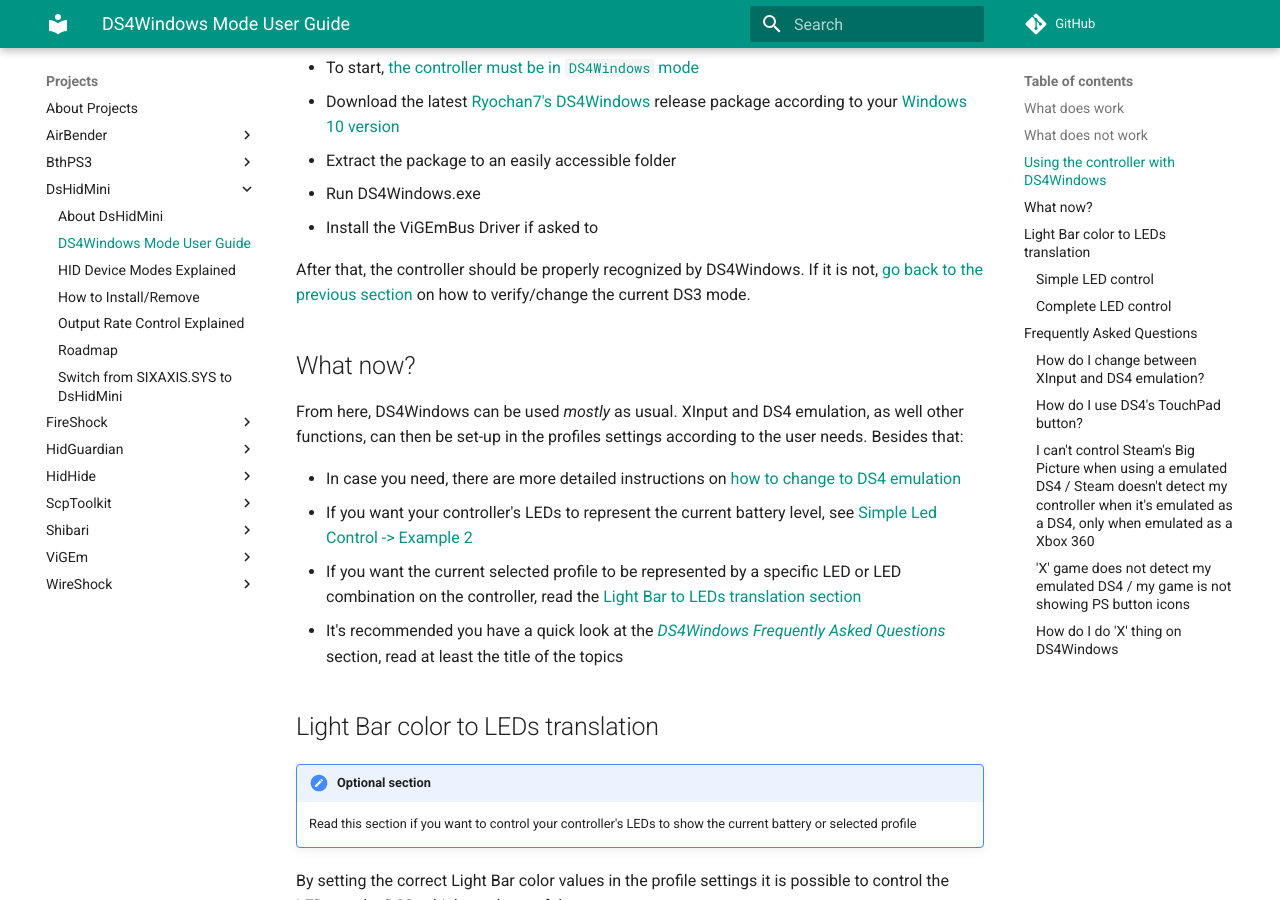
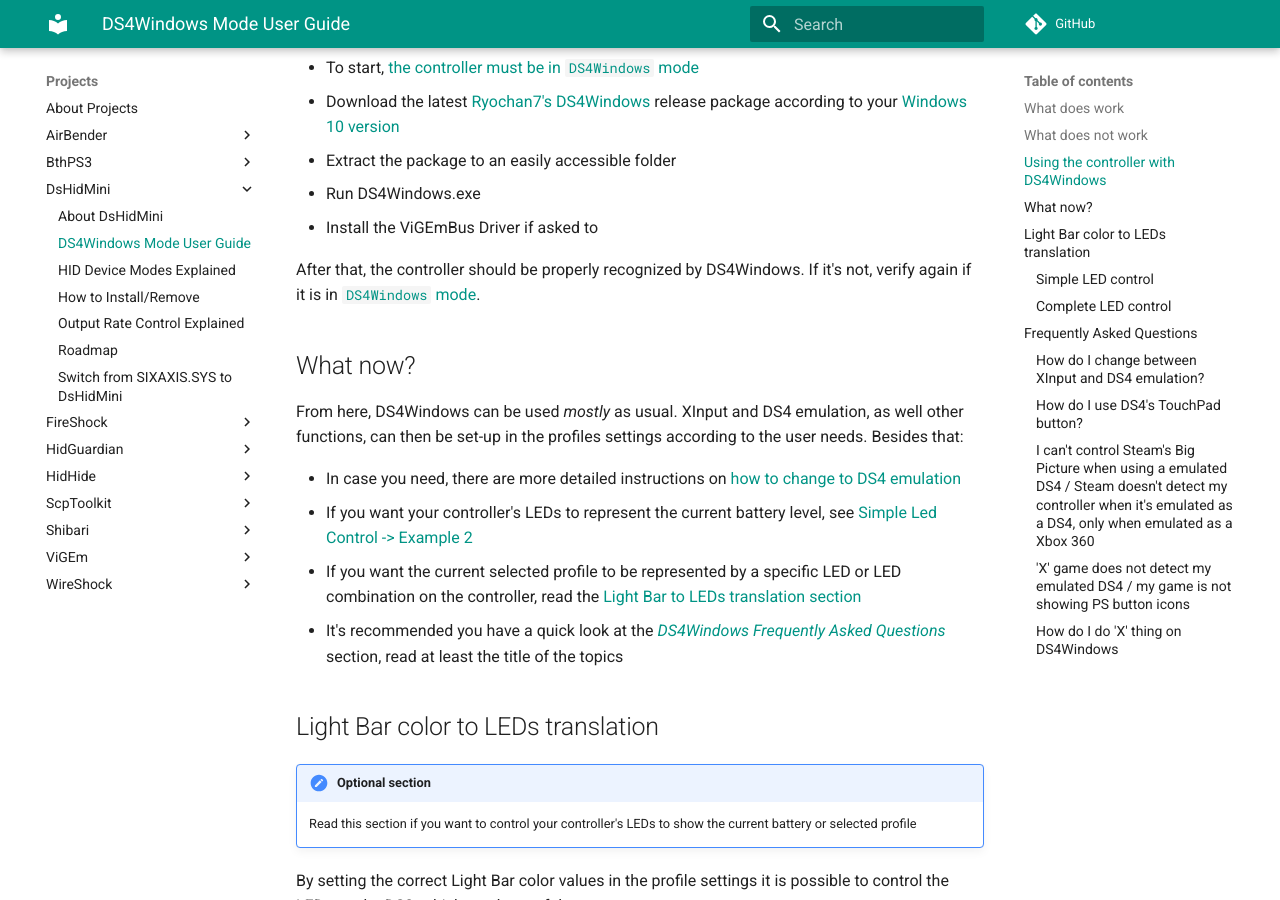
Before and after one commit to nefarius/ViGEm.github.io, an MkDocs documentation site: the page built from docs/projects/DsHidMini/DS4-Mode-User-Guide.md, in a window 1280 px wide and 900 px high, scrolled down 1248 px. Built offline with MkDocs 1.6.1 and Material for MkDocs 9.7.7, drawn with Linux system fonts in a browser that asks for light colours; comment, search, counter and statistics services are not loaded.

Commit message:
Removed deleted section reference

```diff
--- a/docs/projects/DsHidMini/DS4-Mode-User-Guide.md
+++ b/docs/projects/DsHidMini/DS4-Mode-User-Guide.md
@@ -29,7 +29,7 @@
 - Run DS4Windows.exe
 - Install the ViGEmBus Driver if asked to
 
-After that, the controller should be properly recognized by DS4Windows. If it is not, [go back to the previous section](#) on how to verify/change the current DS3 mode.
+After that, the controller should be properly recognized by DS4Windows. If it's not, verify again if it is in [`DS4Windows` mode](../HID-Device-Modes-Explained).
 
 ## What now?
 
```
